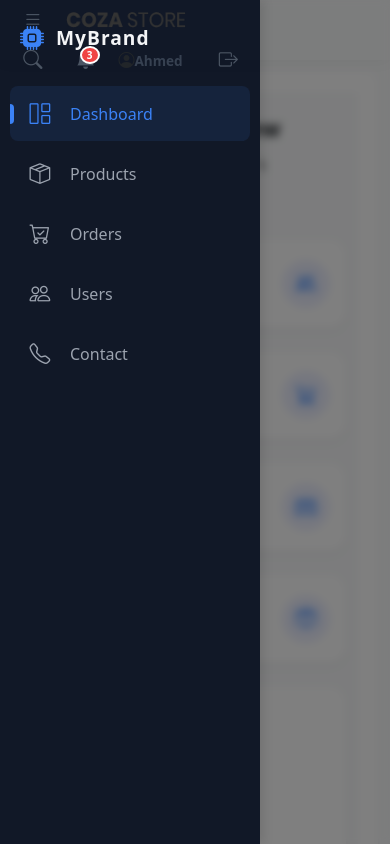
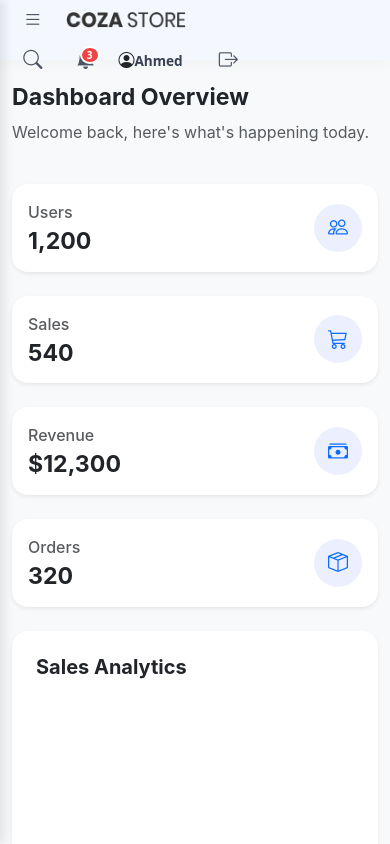
Before and after one commit to mostafayousef44200444-rgb/bashbord, an Angular app: page / in a window 390 px wide. Shown: the top 844 px of the page. Built offline with nearby package versions, Linux system fonts and the light colour scheme; sample sign-in values are in the browser's storage.

Commit message:
Fix order and user components, update OrderService and AuthService

```diff
--- a/src/app/component/layouts/admin-layout/admin-layout.component.css
+++ b/src/app/component/layouts/admin-layout/admin-layout.component.css
@@ -1,87 +1,60 @@
 :host {
   --sidebar-width: 260px;
   --sidebar-collapsed-width: 80px;
-  --navbar-height: 64px;
-  --bg-light: #f9fafb; /* لون خلفية الصفحة */
-  --transition-speed: 0.3s;
+  --transition: all 0.3s cubic-bezier(0.4, 0, 0.2, 1);
 }
 
 .app-wrapper {
   display: flex;
-  min-height: 100%;
-  background-color: var(--bg-light);
+  min-height: 100vh;
+  background: #f4f7fe; /* لون خلفية عصري */
 }
 
-/* ====== Sidebar Container ====== */
 .sidebar-container {
   width: var(--sidebar-width);
   position: fixed;
-  height: 100%;
-  transition: width var(--transition-speed) cubic-bezier(0.4, 0, 0.2, 1);
-  z-index: 1000;
-
+  height: 100vh;
+  z-index: 1050;
+  transition: var(--transition);
 }
 
+.main-content {
+  flex: 1;
+  transition: var(--transition);
+  margin-left: var(--sidebar-width);
+  width: calc(100% - var(--sidebar-width));
+}
+
+/* حالة الإغلاق في الديسكطوب */
 .sidebar-collapsed .sidebar-container {
   width: var(--sidebar-collapsed-width);
 }
-
-/* ====== Main Content Area ====== */
-.main-content {
-  flex: 1;
-  display: flex;
-  flex-direction: column;
-  margin-left: var(--sidebar-width); /* المحتوى بيبدأ بعد السايدبار */
-  transition: margin-left var(--transition-speed) cubic-bezier(0.4, 0, 0.2, 1);
-  min-width: 0; /* منع الـ overflow */
+.sidebar-collapsed .main-content {
+  margin-left: var(--sidebar-collapsed-width);
+  width: calc(100% - var(--sidebar-collapsed-width));
 }
 
-.sidebar-collapsed .main-content {
-  margin-left: var(--sidebar-collapsed-width);
-}
-
-/* ====== Page Styling ====== */
-.page-container {
-  padding: 24px;
-  flex: 1;
-}
-
-/* كرت أبيض يحتوي على محتوى الصفحة ليظهر بشكل منظم */
-.page-card {
-  background: #ffffff;
-  border-radius: 12px;
-  padding: 20px;
-  min-height: calc(100vh - var(--navbar-height) - 48px);
-  box-shadow: 0 1px 3px rgba(0, 0, 0, 0.1);
-}
-
-/* ====== Responsive (Mobile & Tablet) ====== */
+/* التجاوب مع الموبايل */
 @media (max-width: 992px) {
-  .sidebar-container {
-    left: -100%; /* إخفاء تماماً */
+  .main-content {
+    margin-left: 0 !important;
+    width: 100% !important;
   }
 
-  /* عند الفتح في الموبايل */
-  .app-wrapper:not(.sidebar-collapsed) .sidebar-container {
-    left: 0;
-    width: 280px;
+  .sidebar-container {
+    left: -100%; /* مخفي تماماً */
   }
 
-  .main-content {
-    margin-left: 0 !important; /* المحتوى يأخذ الشاشة كاملة في الموبايل */
+  .sidebar-container.mobile-open {
+    left: 0;
+    width: 260px !important;
   }
 
   .mobile-overlay {
     position: fixed;
     inset: 0;
-    background: rgba(0, 0, 0, 0.5);
+    background: rgba(0, 0, 0, 0.4);
     backdrop-filter: blur(4px);
-    z-index: 999;
+    z-index: 1040;
   }
 }
-
-@media (max-width: 576px) {
-  .page-container {
-    padding: 12px;
-  }
-}
--- a/src/app/component/layouts/admin-layout/admin-layout.component.html
+++ b/src/app/component/layouts/admin-layout/admin-layout.component.html
@@ -1,5 +1,7 @@
-<div class="app-wrapper" [class.sidebar-collapsed]="!isOpen">
-  <app-navbarsid class="sidebar-container"></app-navbarsid>
+<div class="app-wrapper" [class.sidebar-collapsed]="!(isOpen$ | async)">
+  <app-navbarsid class="sidebar-container" [class.mobile-open]="(isOpen$ | async)"></app-navbarsid>
+
+  <div class="mobile-overlay" *ngIf="(isOpen$ | async)" (click)="closeSidebar()"></div>
 
   <main class="main-content">
     <app-navbar class="top-navbar"></app-navbar>
@@ -10,6 +12,4 @@
       </div>
     </section>
   </main>
-
-  <div class="mobile-overlay" *ngIf="isOpen" (click)="toggleSidebar()"></div>
 </div>
--- a/src/app/component/layouts/admin-layout/admin-layout.component.ts
+++ b/src/app/component/layouts/admin-layout/admin-layout.component.ts
@@ -1,10 +1,12 @@
+// src/app/component/layouts/admin-layout/admin-layout.component.ts
+
 import { Component } from '@angular/core';
 import { RouterOutlet } from '@angular/router';
 import { NavbarComponent } from '../../navbar/navbar.component';
 import { NavbarsidComponent } from '../../navbarsid/navbarsid.component';
 import { SidebarService } from '../../../services/service-navbar.service';
-
-import { CommonModule } from '@angular/common'; // مهم جداً
+import { CommonModule } from '@angular/common';
+import { Observable } from 'rxjs'; // أضف هذا الاستيراد
 
 @Component({
   selector: 'app-root',
@@ -14,15 +16,16 @@ import { CommonModule } from '@angular/common'; // مهم جداً
   styleUrl: './admin-layout.component.css'
 })
 export class AdminLayoutComponent {
-  isOpen = true;
+  // تعريف المتغير كـ Observable ليتوافق مع الـ async pipe في HTML
+  isOpen$: Observable<boolean>;
 
   constructor(private sidebarService: SidebarService) {
-    this.sidebarService.isOpen$.subscribe(v => this.isOpen = v);
+    // ربط المتغير مباشرة بالـ Service
+    this.isOpen$ = this.sidebarService.isOpen$;
   }
 
-  // دالة لإغلاق السايدبار عند الضغط على الـ Overlay في الموبايل
-  toggleSidebar() {
-    // يمكنك استدعاء دالة من الـ service هنا لإغلاقه
-    // this.sidebarService.toggle();
+  // إضافة الدالة التي كانت مفقودة وتسببت في الخطأ
+  closeSidebar() {
+    this.sidebarService.close(); // تأكد أن دالة close موجودة في الـ Service
   }
 }
--- a/src/app/services/service-navbar.service.ts
+++ b/src/app/services/service-navbar.service.ts
@@ -4,11 +4,16 @@ import { BehaviorSubject } from 'rxjs';
 @Injectable({
   providedIn: 'root'
 })
+// service-navbar.service.ts
 export class SidebarService {
-  private isOpen = new BehaviorSubject<boolean>(true);
+  private isOpen = new BehaviorSubject<boolean>(window.innerWidth > 992); // يبدأ مفتوح فقط في الشاشات الكبيرة
   isOpen$ = this.isOpen.asObservable();
 
   toggle() {
     this.isOpen.next(!this.isOpen.value);
   }
+
+  close() {
+    this.isOpen.next(false);
+  }
 }
```
